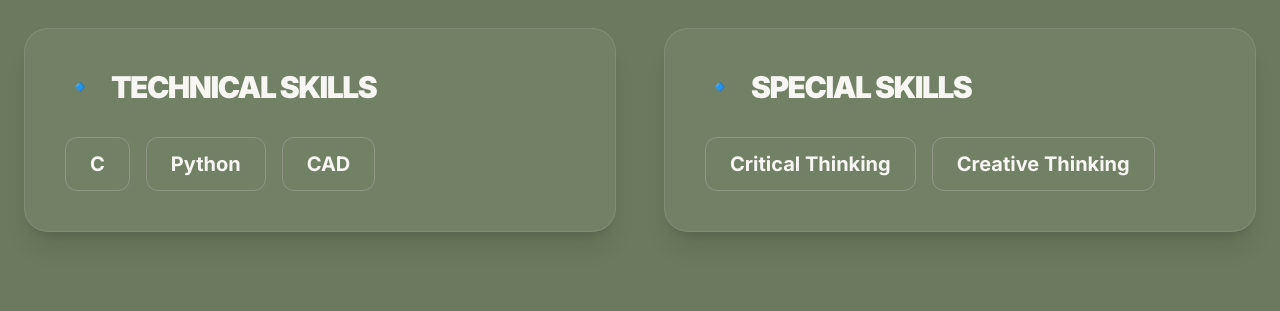
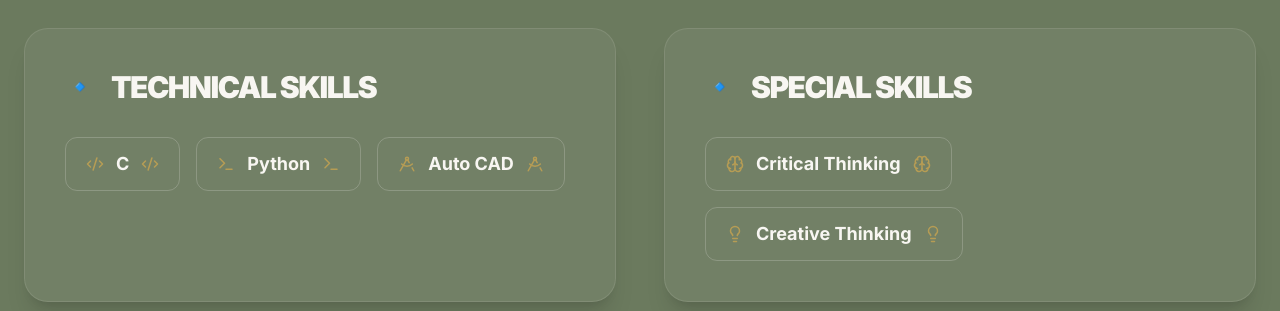
Before and after one commit to Manasa131106/manasathalari, a React (Vite) app: page / in a window 1280 px wide. Shown: the part 5180-5491 px from the top of the page. Built offline with nearby package versions, Linux system fonts and the light colour scheme.

Commit message:
feat: Add icons to skills section
Introduces icons for technical and special skills to enhance visual appeal and clarity within the skills section of the portfolio. Each skill is now represented by a corresponding Lucide icon.

```diff
--- a/src/App.tsx
+++ b/src/App.tsx
@@ -23,6 +23,11 @@
   CheckCircle2,
   AlertCircle,
   Loader2,
+  Terminal,
+  Code2,
+  DraftingCompass,
+  Brain,
+  Lightbulb,
   Volume2,
   VolumeX
 } from 'lucide-react';
@@ -710,8 +715,15 @@
 };
 
 const Skills = () => {
-  const technicalSkills = ["C", "Python", "CAD"];
-  const specialSkills = ["Critical Thinking", "Creative Thinking"];
+  const technicalSkills = [
+    { name: "C", icon: <Code2 size={18} /> },
+    { name: "Python", icon: <Terminal size={18} /> },
+    { name: "Auto CAD", icon: <DraftingCompass size={18} /> }
+  ];
+  const specialSkills = [
+    { name: "Critical Thinking", icon: <Brain size={18} /> },
+    { name: "Creative Thinking", icon: <Lightbulb size={18} /> }
+  ];
 
   return (
     <section id="skills" className="py-24 md:py-40 bg-olive text-beige overflow-hidden">
@@ -754,10 +766,12 @@
               {technicalSkills.map((skill, idx) => (
                 <motion.div
                   key={idx}
-                  whileHover={{ scale: 1.1, backgroundColor: '#f8f6f2', color: '#6B7A5E' }}
-                  className="px-6 py-3 rounded-xl border border-beige/20 text-xl font-bold transition-all cursor-default"
+                  whileHover={{ scale: 1.05, backgroundColor: '#f8f6f2', color: '#6B7A5E' }}
+                  className="px-5 py-3 rounded-xl border border-beige/20 text-lg font-bold transition-all cursor-default flex items-center gap-3"
                 >
-                  {skill}
+                  <span className="text-gold opacity-70">{skill.icon}</span>
+                  {skill.name}
+                  <span className="text-gold opacity-70">{skill.icon}</span>
                 </motion.div>
               ))}
             </div>
@@ -786,10 +800,12 @@
               {specialSkills.map((skill, idx) => (
                 <motion.div
                   key={idx}
-                  whileHover={{ scale: 1.1, backgroundColor: '#f8f6f2', color: '#6B7A5E' }}
-                  className="px-6 py-3 rounded-xl border border-beige/20 text-xl font-bold transition-all cursor-default"
+                  whileHover={{ scale: 1.05, backgroundColor: '#f8f6f2', color: '#6B7A5E' }}
+                  className="px-5 py-3 rounded-xl border border-beige/20 text-lg font-bold transition-all cursor-default flex items-center gap-3"
                 >
-                  {skill}
+                  <span className="text-gold opacity-70">{skill.icon}</span>
+                  {skill.name}
+                  <span className="text-gold opacity-70">{skill.icon}</span>
                 </motion.div>
               ))}
             </div>
```
